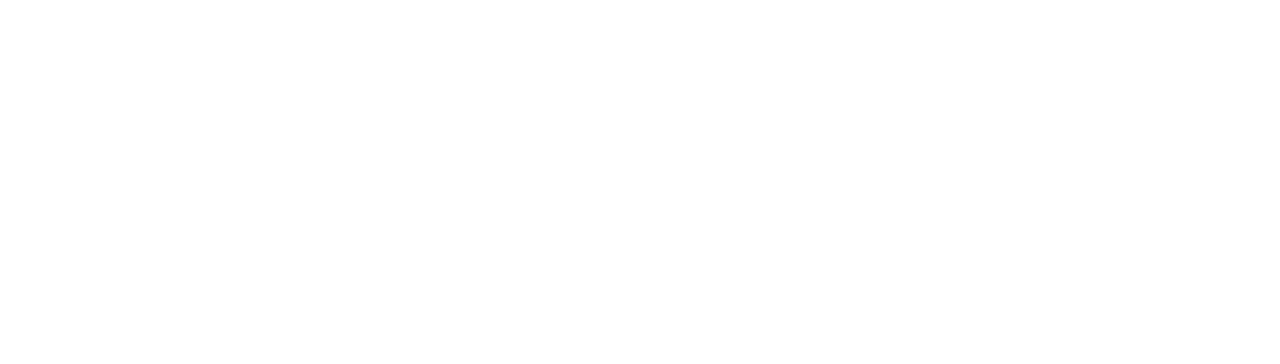
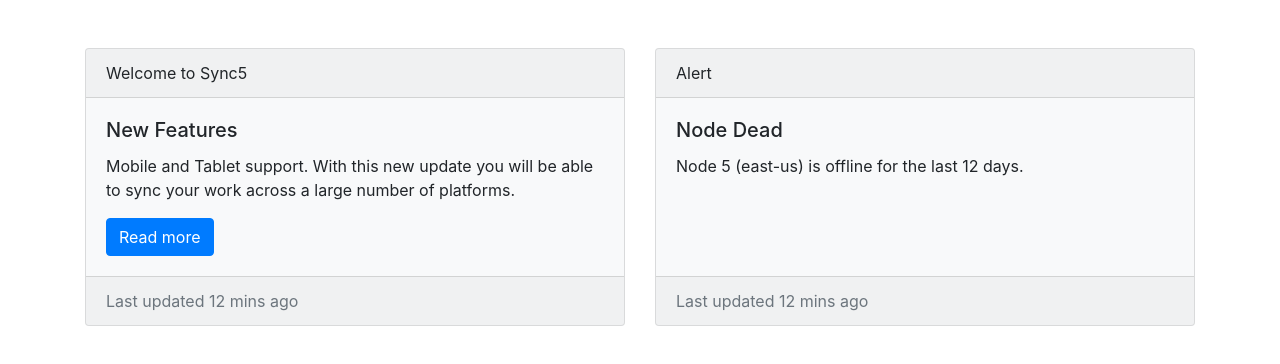
Before and after one commit to acciojob/bootstrap-card-hzratali, a website: page main.html in a window 1280 px wide. Drawn offline with nearby package versions, Linux system fonts and the light colour scheme.

Commit message:
created a submission

```diff
--- a/main.html
+++ b/main.html
@@ -1,16 +1,43 @@
 <!DOCTYPE html>
+<html lang="en">
+<head>
+    <meta charset="UTF-8">
+    <meta name="viewport" content="width=device-width, initial-scale=1.0">
+    <title>Bootstrap Card Deck</title>
+    <!-- Bootstrap CSS -->
+    <link rel="stylesheet" href="https://maxcdn.bootstrapcdn.com/bootstrap/4.5.2/css/bootstrap.min.css">
+</head>
+<body>
 
-<html>
+<div class="container mt-5">
+    <div class="card-deck">
+        <!-- Card 1 -->
+        <div class="card bg-light">
+            <div class="card-header">Welcome to Sync5</div>
+            <div class="card-body">
+                <h5 class="card-title">New Features</h5>
+                <p class="card-text">Mobile and Tablet support. With this new update you will be able to sync your work across a large number of platforms.</p>
+                <a href="#" class="btn btn-primary">Read more</a>
+            </div>
+            <div class="card-footer text-muted">Last updated 12 mins ago</div>
+        </div>
 
-<head>
-	<link rel="stylesheet" href="styles.css">
-</head>
+        <!-- Card 2 -->
+        <div class="card bg-light">
+            <div class="card-header">Alert</div>
+            <div class="card-body">
+                <h5 class="card-title">Node Dead</h5>
+                <p class="card-text">Node 5 (east-us) is offline for the last 12 days.</p>
+            </div>
+            <div class="card-footer text-muted">Last updated 12 mins ago</div>
+        </div>
+    </div>
+</div>
 
-<body>
-	<!-- the entire body must be written by student -->
-    <script type="text/javascript" src="./script.js">
-</script>
+<!-- Bootstrap JS -->
+<script src="https://ajax.googleapis.com/ajax/libs/jquery/3.5.1/jquery.min.js"></script>
+<script src="https://cdnjs.cloudflare.com/ajax/libs/popper.js/1.16.0/umd/popper.min.js"></script>
+<script src="https://maxcdn.bootstrapcdn.com/bootstrap/4.5.2/js/bootstrap.min.js"></script>
 
 </body>
-
 </html>
```
